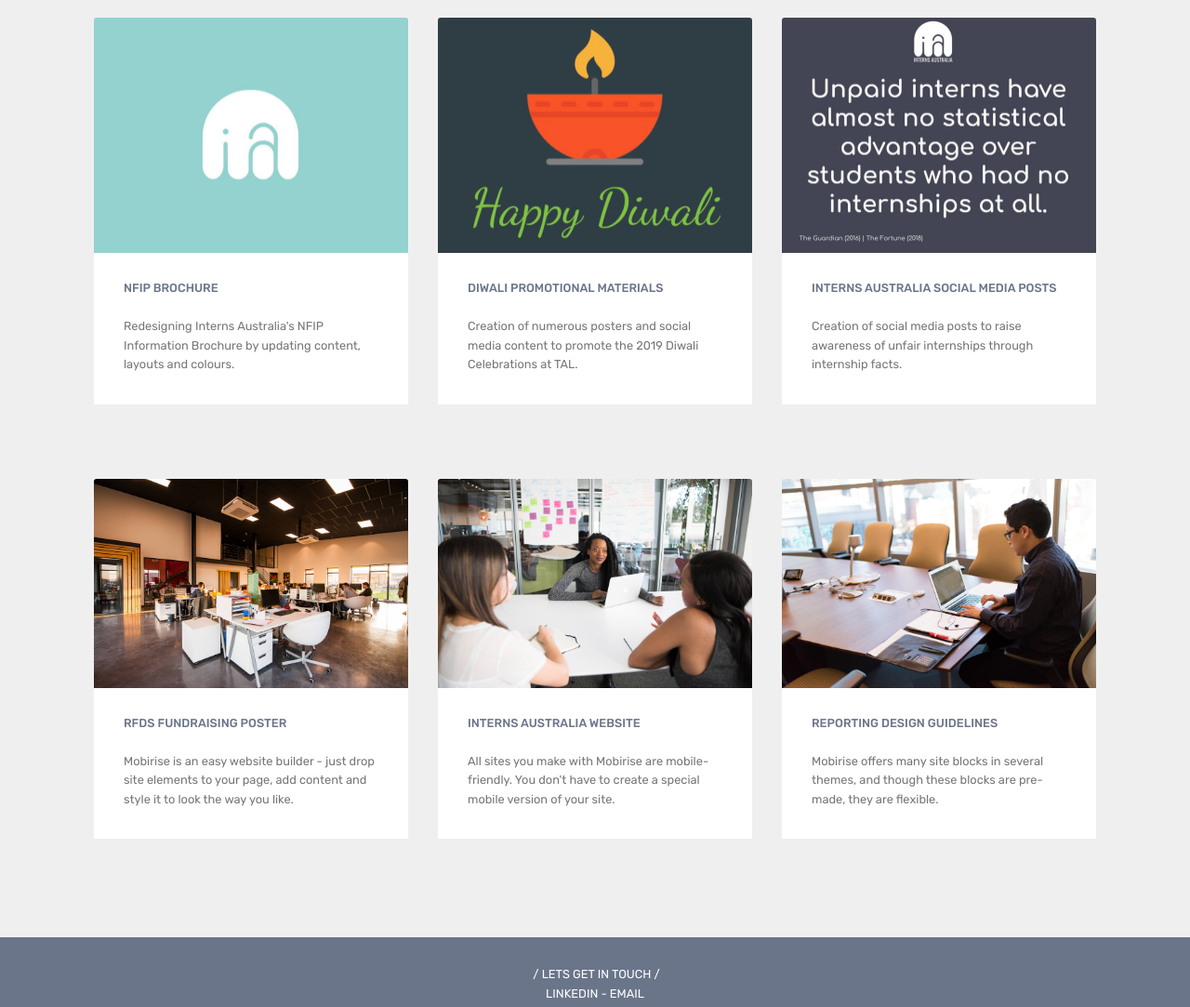
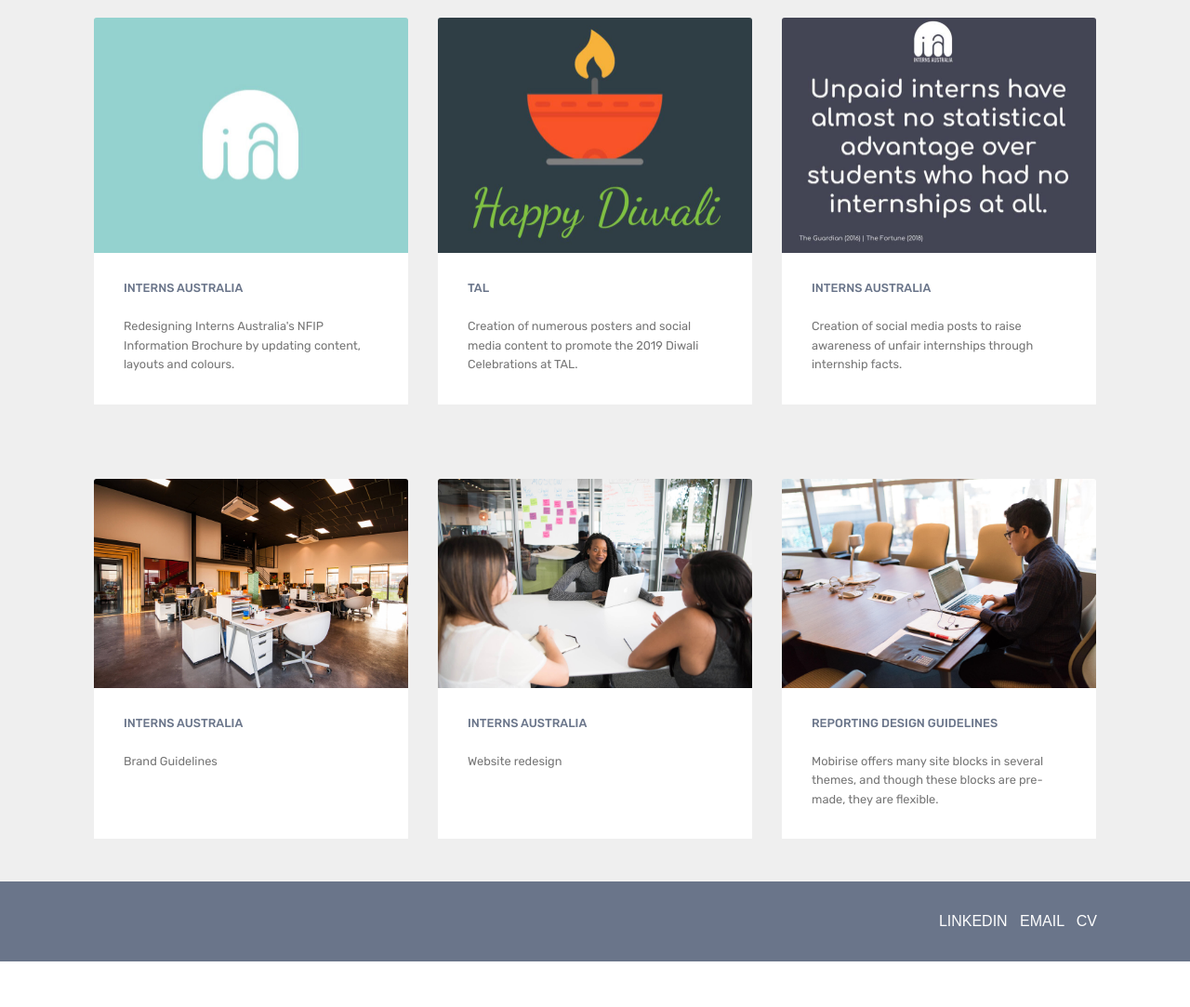
Before and after one commit to JodieLam/jodielam.github.io, a plain HTML site: page index.html in a window 1280 px wide. Shown: the part 1714-2797 px from the top of the page at 93% size. After the commit the page ends 2748 px from the top, so only its background shows below. Drawn offline with Linux system fonts and the light colour scheme; files whose address does not match are found by name; a web font is replaced by a local one.

Commit message:
create github pages

```diff
--- a/assets/mobirise/css/mbr-additional.css
+++ b/assets/mobirise/css/mbr-additional.css
@@ -2121,7 +2121,7 @@
 }
 .cid-rGbBjzjkIQ {
   padding-top: 0px;
-  padding-bottom: 90px;
+  padding-bottom: 30px;
   background-color: #efefef;
 }
 .cid-rGbBjzjkIQ .mbr-section-subtitle {
@@ -2215,6 +2215,9 @@
   padding-top: 30px;
   padding-bottom: 30px;
   background-color: #6a758a;
+}
+.cid-rGgOWInFNR .media-container-row .mbr-text {
+  text-align: right;
 }
 .cid-rGgPybzmpy .navbar {
   padding: .5rem 0;
@@ -2927,3 +2930,6 @@
   padding-bottom: 30px;
   background-color: #6a758a;
 }
+.cid-rGgPyhl0GX .media-container-row .mbr-text {
+  text-align: right;
+}
--- a/index.html
+++ b/index.html
@@ -6,7 +6,7 @@
   <meta http-equiv="X-UA-Compatible" content="IE=edge">
   <meta name="generator" content="Mobirise v4.10.3, mobirise.com">
   <meta name="viewport" content="width=device-width, initial-scale=1, minimum-scale=1">
-  <link rel="shortcut icon" href="assets/images/logo2-673x673.png" type="image/x-icon">
+  <link rel="shortcut icon" href="assets/images/logo-transparent-122x122.png" type="image/x-icon">
   <meta name="description" content="Jodie Lam is an IT Graduate, adventurer, photographer and a perpetual learner who is passionate about bubble tea ">
 
   <title>JODIE</title>
@@ -39,9 +39,12 @@
         </button>
         <div class="menu-logo">
             <div class="navbar-brand">
+                <span class="navbar-logo">
+                    <a href="home.html">
+                         <img src="assets/images/logo-transparent-122x122.png" alt="Jodie" title="" style="height: 3.8rem;">
+                    </a>
+                </span>
 
-                <span class="navbar-caption-wrap"><a class="navbar-caption text-white display-4" href="#top">
-                        JODIE</a></span>
             </div>
         </div>
         <div class="collapse navbar-collapse" id="navbarSupportedContent">
@@ -56,7 +59,7 @@
     </nav>
 </section>
 
-<section class="engine"><a href="https://mobirise.info/y">html website templates</a></section><section class="cid-qSLZRj1ZeJ mbr-fullscreen mbr-parallax-background" id="header2-17">
+<section class="engine"><a href="https://mobirise.info/y">free html website templates</a></section><section class="cid-qSLZRj1ZeJ mbr-fullscreen mbr-parallax-background" id="header2-17">
 
 
 
@@ -172,8 +175,7 @@
                         <img src="assets/images/diwali-thumbnail-1-676x507.jpg" alt="Mobirise" title="">
                     </div>
                     <div class="card-box">
-                        <h4 class="card-title mbr-fonts-style display-7">
-                            NFIP BROCHURE&nbsp;</h4>
+                        <h4 class="card-title mbr-fonts-style display-7">INTERNS AUSTRALIA</h4>
                         <p class="mbr-text mbr-fonts-style align-left display-7">
                             Redesigning Interns Australia's NFIP Information Brochure by updating content, layouts and colours.</p>
                     </div>
@@ -187,7 +189,7 @@
                         <img src="assets/images/diwali-thumbnail-676x507.jpg" alt="Mobirise" title="">
                     </div>
                     <div class="card-box">
-                        <h4 class="card-title mbr-fonts-style display-7">DIWALI PROMOTIONAL MATERIALS</h4>
+                        <h4 class="card-title mbr-fonts-style display-7">TAL</h4>
                         <p class="mbr-text mbr-fonts-style display-7">Creation of numerous posters and social media content to promote the 2019 Diwali Celebrations at TAL.&nbsp;</p>
                     </div>
                 </div>
@@ -201,7 +203,7 @@
                         <img src="assets/images/intern-fact-no-advantage-676x507.jpg" alt="Mobirise" title="">
                     </div>
                     <div class="card-box">
-                        <h4 class="card-title mbr-fonts-style display-7">INTERNS AUSTRALIA SOCIAL MEDIA POSTS</h4>
+                        <h4 class="card-title mbr-fonts-style display-7">INTERNS AUSTRALIA</h4>
                         <p class="mbr-text mbr-fonts-style display-7">Creation of social media posts to raise awareness of unfair internships through internship facts.</p>
                     </div>
                 </div>
@@ -230,10 +232,9 @@
                     </div>
                     <div class="card-box">
                         <h4 class="card-title mbr-fonts-style display-7">
-                            RFDS FUNDRAISING POSTER</h4>
+                            INTERNS AUSTRALIA&nbsp;</h4>
                         <p class="mbr-text mbr-fonts-style align-left display-7">
-                            Mobirise is an easy website builder - just drop site elements to your page, add content and style it to look the way you like.
-                        </p>
+                            Brand Guidelines<br><br><br></p>
                     </div>
                 </div>
             </div>
@@ -246,10 +247,9 @@
                     </div>
                     <div class="card-box">
                         <h4 class="card-title mbr-fonts-style display-7">
-                            INTERNS AUSTRALIA WEBSITE</h4>
+                            INTERNS AUSTRALIA&nbsp;</h4>
                         <p class="mbr-text mbr-fonts-style display-7">
-                           All sites you make with Mobirise are mobile-friendly. You don't have to create a special mobile version of your site.
-                        </p>
+                           Website redesign<br><br><br></p>
                     </div>
                 </div>
             </div>
@@ -284,7 +284,7 @@
     <div class="container">
         <div class="media-container-row align-center mbr-white">
             <div class="col-12">
-                <p class="mbr-text mb-0 mbr-fonts-style display-7">&nbsp;/ LETS GET IN TOUCH /<br>LINKEDIN - EMAIL</p>
+                <p class="mbr-text mb-0 mbr-fonts-style display-4">LINKEDIN &nbsp; EMAIL &nbsp; CV</p>
             </div>
         </div>
     </div>
--- a/nfip-brochure.html
+++ b/nfip-brochure.html
@@ -6,7 +6,7 @@
   <meta http-equiv="X-UA-Compatible" content="IE=edge">
   <meta name="generator" content="Mobirise v4.10.3, mobirise.com">
   <meta name="viewport" content="width=device-width, initial-scale=1, minimum-scale=1">
-  <link rel="shortcut icon" href="assets/images/logo2-673x673.png" type="image/x-icon">
+  <link rel="shortcut icon" href="assets/images/logo-transparent-122x122.png" type="image/x-icon">
   <meta name="description" content="Redesigning Intern Australia's National Fair Internship Pledge Information Brochure">
 
   <title>NFIP BROCHURE</title>
@@ -39,7 +39,11 @@
         </button>
         <div class="menu-logo">
             <div class="navbar-brand">
-
+                <span class="navbar-logo">
+                    <a href="home.html">
+                         <img src="assets/images/logo-transparent-122x122.png" alt="Jodie" title="" style="height: 3.8rem;">
+                    </a>
+                </span>
                 <span class="navbar-caption-wrap"><a class="navbar-caption text-white display-4" href="#top">
                         JODIE</a></span>
             </div>
@@ -56,7 +60,7 @@
     </nav>
 </section>
 
-<section class="engine"><a href="https://mobirise.info/a">online website builder</a></section><section class="header1 cid-rGgQbgDZXr" id="header16-22">
+<section class="engine"><a href="https://mobirise.info/i">free website creation software</a></section><section class="header1 cid-rGgQbgDZXr" id="header16-22">
 
 
 
@@ -220,7 +224,7 @@
     <div class="container">
         <div class="media-container-row align-center mbr-white">
             <div class="col-12">
-                <p class="mbr-text mb-0 mbr-fonts-style display-7">&nbsp;/ LETS GET IN TOUCH /<br>LINKEDIN - EMAIL</p>
+                <p class="mbr-text mb-0 mbr-fonts-style display-4">LINKEDIN &nbsp; EMAIL &nbsp; CV</p>
             </div>
         </div>
     </div>
```
Also changed, not shown: assets/images/hashes.json (+1 -1 lines), assets/images/logo-transparent-122x122.png (added), assets/images/mbr-favicon.png, 1 other file.
